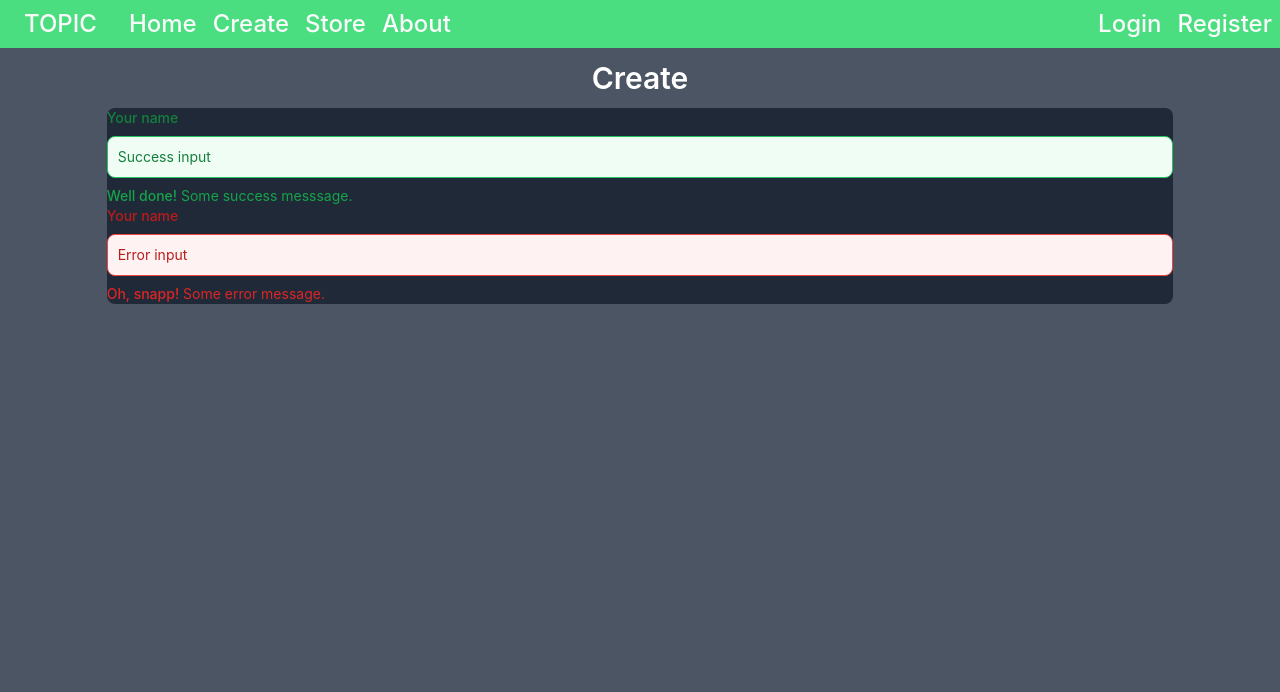
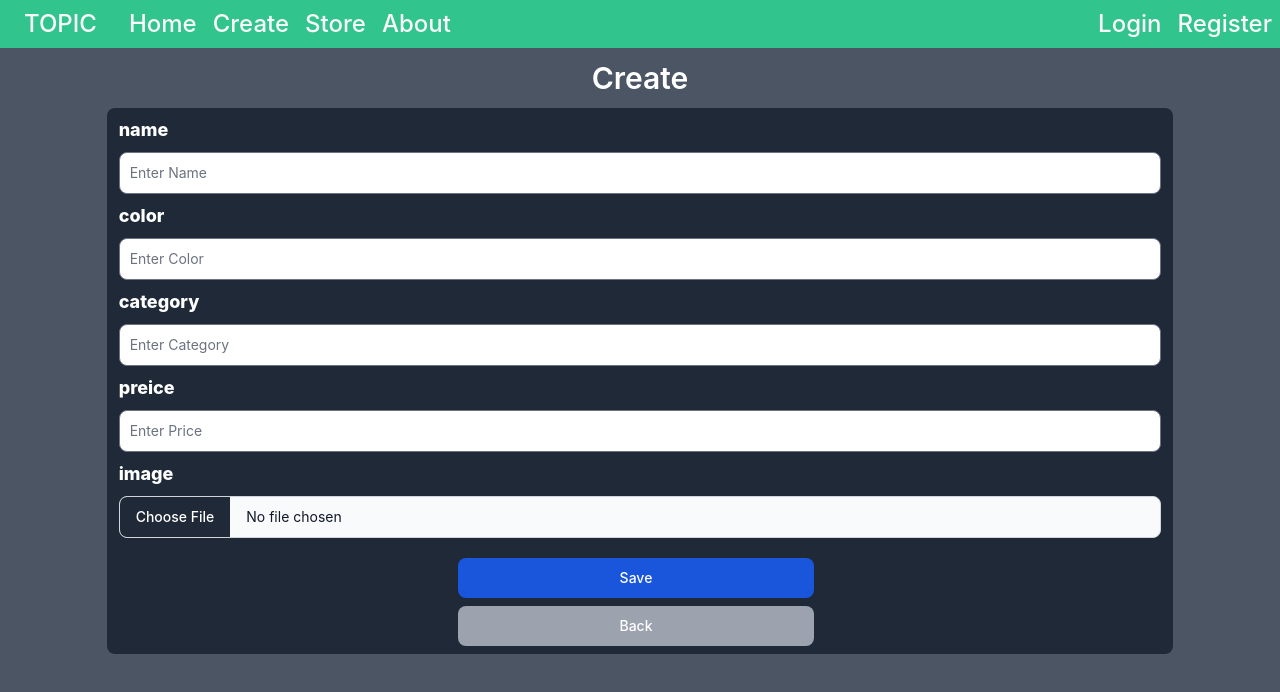
Before and after one commit to HEEPOKE/nestjs-next-ts, a Next.js app in the folder frontend/: page /create in a window 1280 px wide. Shown: the top 692 px of the page. Built offline with nearby package versions, Linux system fonts and the light colour scheme.

Commit message:
form create

```diff
--- a/frontend/app/layout.tsx
+++ b/frontend/app/layout.tsx
@@ -13,8 +13,15 @@ export default function RootLayout({
         <meta name="viewport" content="width=device-width, initial-scale=1" />
         <meta name="description" content="test next13" />
         <link rel="icon" href="/favicon.ico" />
+        <link
+          rel="stylesheet"
+          href="https://unpkg.com/flowbite@1.5.3/dist/flowbite.min.css"
+        />
       </head>
-      <body className="bg-gray-600">{children}</body>
+      <body className="bg-gray-600">
+        {children}
+        <script src="https://unpkg.com/flowbite@1.5.3/dist/flowbite.js" async />
+      </body>
     </html>
   );
 }
--- a/frontend/components/create/formInput.tsx
+++ b/frontend/components/create/formInput.tsx
@@ -1,41 +1,97 @@
+"use client";
+
 import React from "react";
+import { useRouter } from "next/navigation";
 import CreateHeader from "./header";
 
 export default function FormInput() {
+  const router = useRouter();
+
+  const Back = () => {
+    router.back();
+  };
+
   return (
     <>
       <CreateHeader />
       <div className="relative grid place-items-center">
         <div className="w-10/12 bg-gray-800 rounded-lg mt-3">
-          <div className="">
-            <label className="block mb-2 text-sm font-medium text-green-700 dark:text-green-500">
-              Your name
+          <form>
+            <div className="ml-3 mr-3 mt-2">
+              <label className="block mb-2 font-extrabold text-lg text-white">
+                name
               </label>
               <input
                 type="text"
-              id="success"
-              className="bg-green-50 border border-green-500 text-green-900 dark:text-green-400 placeholder-green-700 dark:placeholder-green-500 text-sm rounded-lg focus:ring-green-500 focus:border-green-500 block w-full p-2.5 dark:bg-gray-700 dark:border-green-500"
-              placeholder="Success input"
+                name="name"
+                className="text-white text-sm rounded-lg block w-full p-2.5 dark:bg-gray-700 dark:border-green-500"
+                placeholder="Enter Name"
+                required
               />
-            <p className="mt-2 text-sm text-green-600 dark:text-green-500">
-              <span className="font-medium">Well done!</span> Some success
-              messsage.
-            </p>
             </div>
-          <div>
-            <label className="block mb-2 text-sm font-medium text-red-700 dark:text-red-500">
-              Your name
+            <div className="ml-3 mr-3 mt-2">
+              <label className="block mb-2 font-extrabold text-lg text-white">
+                color
               </label>
               <input
                 type="text"
-              id="error"
-              className="bg-red-50 border border-red-500 text-red-900 placeholder-red-700 text-sm rounded-lg focus:ring-red-500 dark:bg-gray-700 focus:border-red-500 block w-full p-2.5 dark:text-red-500 dark:placeholder-red-500 dark:border-red-500"
-              placeholder="Error input"
+                name="color"
+                className="text-white text-sm rounded-lg block w-full p-2.5 dark:bg-gray-700 dark:border-green-500"
+                placeholder="Enter Color"
+                required
               />
-            <p className="mt-2 text-sm text-red-600 dark:text-red-500">
-              <span className="font-medium">Oh, snapp!</span> Some error
-              message.
-            </p>
+            </div>
+            <div className="ml-3 mr-3 mt-2">
+              <label className="block mb-2 font-extrabold text-lg text-white">
+                category
+              </label>
+              <input
+                type="text"
+                name="category"
+                className="text-white text-sm rounded-lg block w-full p-2.5 dark:bg-gray-700 dark:border-green-500"
+                placeholder="Enter Category"
+                required
+              />
+            </div>
+            <div className="ml-3 mr-3 mt-2">
+              <label className="block mb-2 font-extrabold text-lg text-white">
+                preice
+              </label>
+              <input
+                type="number"
+                name="price"
+                className="text-white text-sm rounded-lg block w-full p-2.5 dark:bg-gray-700 dark:border-green-500"
+                placeholder="Enter Price"
+                min={0}
+                required
+              />
+            </div>
+            <div className="ml-3 mr-3 mt-2">
+              <label className="block mb-2 font-extrabold text-lg text-white">
+                image
+              </label>
+              <input
+                className="block mb-5 w-full text-sm text-gray-900 bg-gray-50 rounded-lg border border-gray-300 cursor-pointer dark:text-gray-400 focus:outline-none dark:bg-gray-700 dark:border-gray-600 dark:placeholder-gray-400"
+                type="file"
+              />
+            </div>
+            <div className="flex justify-center">
+              <button
+                type="submit"
+                className="w-1/3 text-white bg-blue-700 hover:bg-blue-800 focus:ring-4 focus:ring-blue-300 font-medium rounded-lg text-sm px-5 py-2.5 mr-2 mb-2"
+              >
+                Save
+              </button>
+            </div>
+          </form>
+          <div className="flex justify-center">
+            <button
+              type="button"
+              className="w-1/3 text-white bg-gray-400 hover:bg-gray-500 focus:ring-4 focus:ring-gray-300 font-medium rounded-lg text-sm px-5 py-2.5 mr-2 mb-2"
+              onClick={Back}
+            >
+              Back
+            </button>
           </div>
         </div>
       </div>
```
Lines whose indentation alone changed are shown as unchanged.
